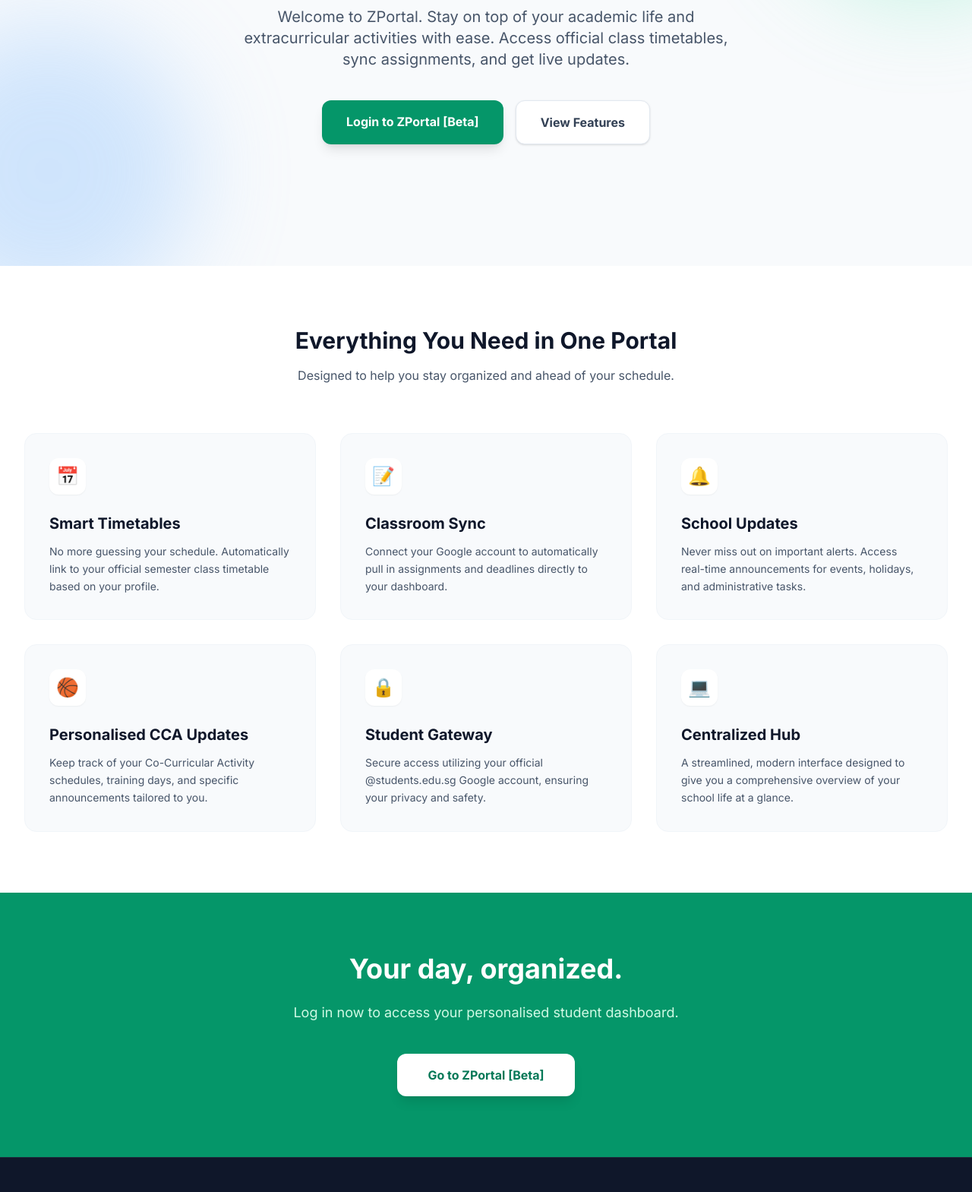
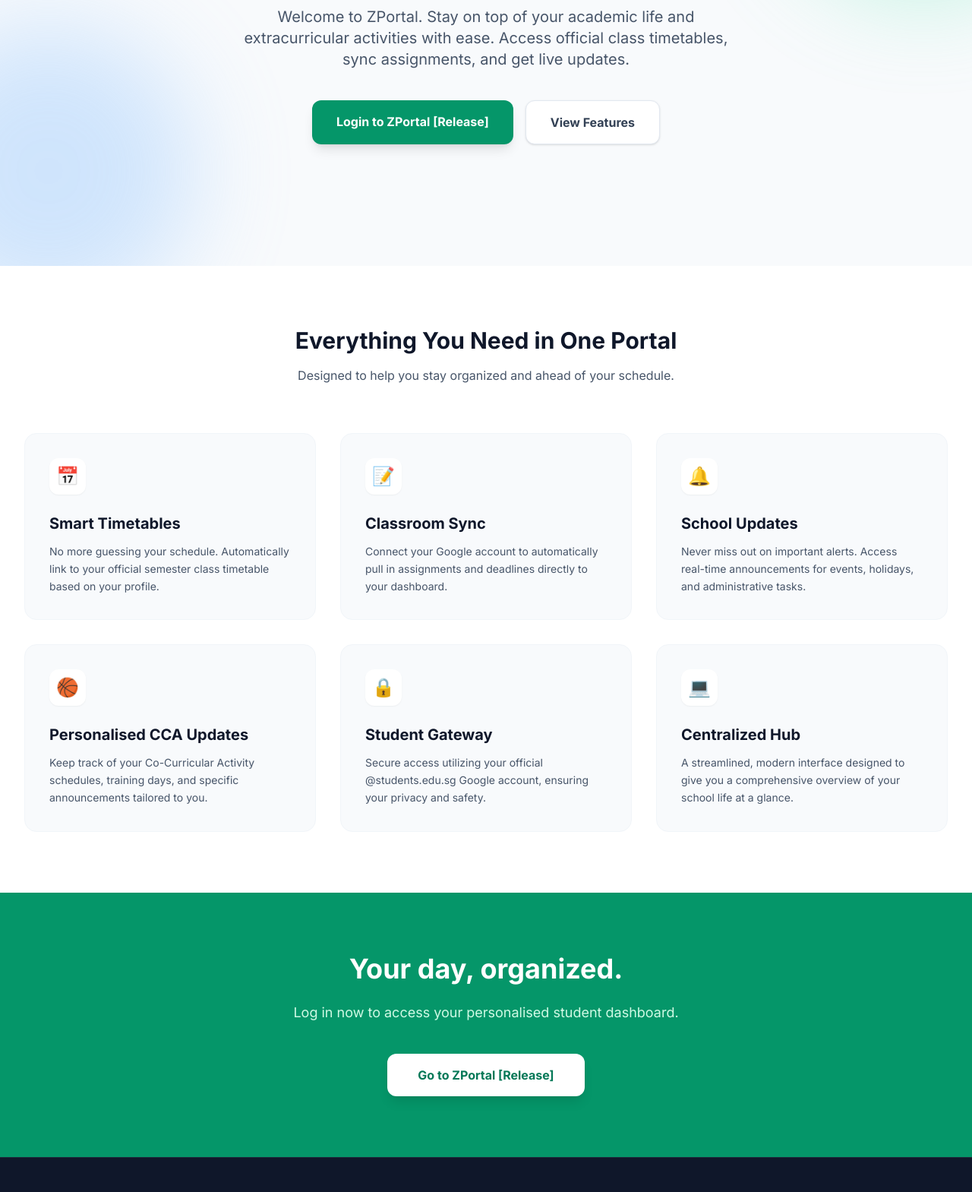
Before and after one commit to yumo-ymspace/Zhonghua-Sec-Unofficial-Site, a plain HTML site: page zportal.html in a window 1280 px wide. Shown: the part 401-1970 px from the top of the page at 76% size. Drawn offline with nearby package versions, Linux system fonts and the light colour scheme; grey boxes are pictures that could not be loaded.

Commit message:
Update login links from Beta to Release version

```diff
--- a/zportal.html
+++ b/zportal.html
@@ -92,8 +92,8 @@
                     Welcome to ZPortal. Stay on top of your academic life and extracurricular activities with ease. Access official class timetables, sync assignments, and get live updates.
                 </p>
                 <div class="flex flex-col sm:flex-row gap-4 justify-center">
-                    <a href="https://zportal.zhonghuasec.school/login.php" target="_blank" class="px-8 py-4 bg-emerald-600 text-white font-bold rounded-xl shadow-lg hover:bg-emerald-700 hover:shadow-xl transition transform hover:-translate-y-1">
-                        Login to ZPortal [Beta]
+                    <a href="https://zportal.zhonghuasec.school/login" target="_blank" class="px-8 py-4 bg-emerald-600 text-white font-bold rounded-xl shadow-lg hover:bg-emerald-700 hover:shadow-xl transition transform hover:-translate-y-1">
+                        Login to ZPortal [Release]
                     </a>
                     <a href="#features" class="px-8 py-4 bg-white text-slate-700 font-bold rounded-xl shadow border border-slate-200 hover:bg-slate-50 transition">
                         View Features
@@ -166,8 +166,8 @@
             <div class="max-w-4xl mx-auto px-4 text-center text-white">
                 <h2 class="text-3xl md:text-4xl font-bold mb-6">Your day, organized.</h2>
                 <p class="text-emerald-100 mb-10 text-lg">Log in now to access your personalised student dashboard.</p>
-                <a href="https://zportal.zhonghuasec.school/login.php" target="_blank" class="inline-block px-10 py-4 bg-white text-emerald-700 font-bold rounded-xl shadow-lg hover:bg-emerald-50 transition transform hover:-translate-y-1">
-                    Go to ZPortal [Beta]
+                <a href="https://zportal.zhonghuasec.school/login" target="_blank" class="inline-block px-10 py-4 bg-white text-emerald-700 font-bold rounded-xl shadow-lg hover:bg-emerald-50 transition transform hover:-translate-y-1">
+                    Go to ZPortal [Release]
                 </a>
             </div>
         </section>
```
